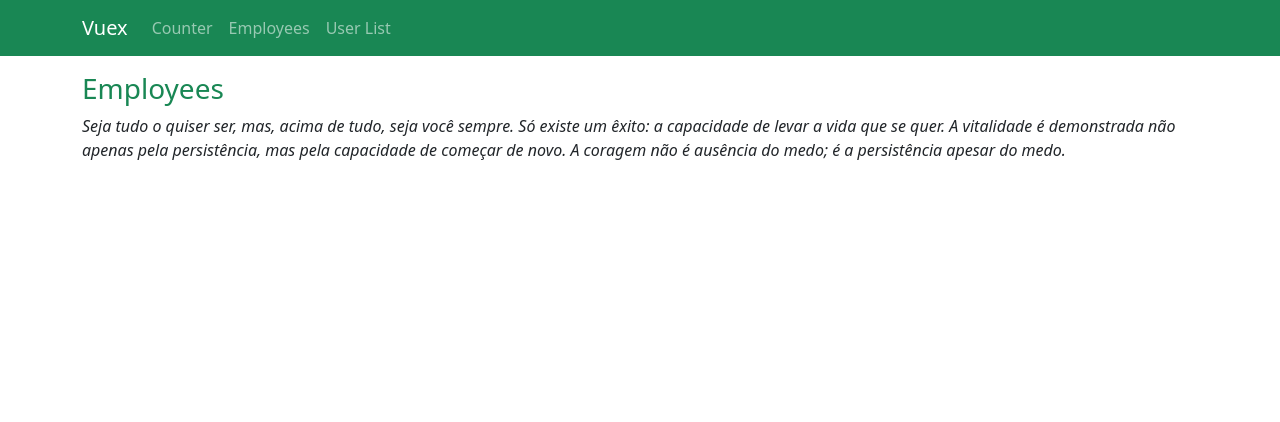
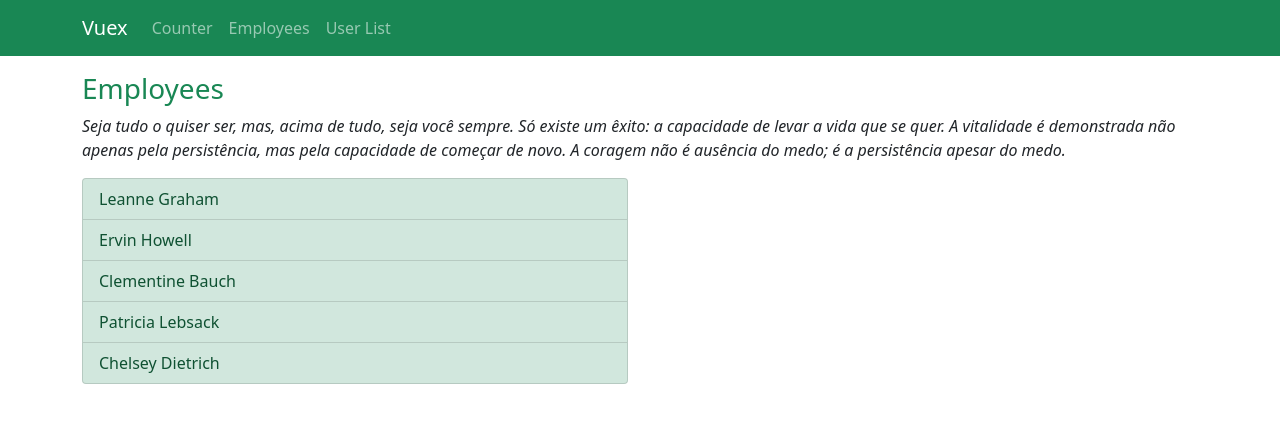
Before and after one commit to freaklucas/vuexcrash, a Vue app: page /employees in a window 1280 px wide. Shown: the top 422 px of the page. Built offline with nearby package versions, Linux system fonts and the light colour scheme; a web font is replaced by a local one.

Commit message:
ajusatando objeto

```diff
--- a/src/components/Employees.vue
+++ b/src/components/Employees.vue
@@ -15,7 +15,17 @@
   </div>
   <div class="container">
     <div class="row">
-      <div class="col-md-6"></div>
+      <div class="col-md-6">
+        <ul class="list-group">
+          <li
+            v-for="employee of employees"
+            :key="employee.id"
+            class="list-group-item list-group-item-success"
+          >
+            {{ employee.name }}
+          </li>
+        </ul>
+      </div>
     </div>
   </div>
 </template>
@@ -44,6 +54,18 @@ export default {
           username: "Samantha",
           email: "Nathan@yesenia.net",
         },
+        {
+          id: 4,
+          name: "Patricia Lebsack",
+          username: "Karianne",
+          email: "Julianne.OConner@kory.org",
+        },
+        {
+          id: 5,
+          name: "Chelsey Dietrich",
+          username: "Kamren",
+          email: "Lucio_Hettinger@annie.ca",
+        },
       ],
     };
   },
```
